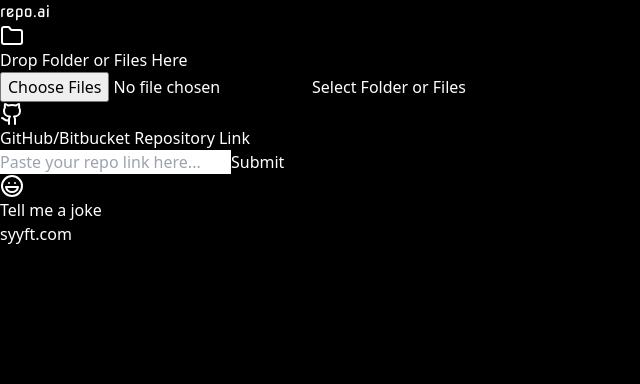
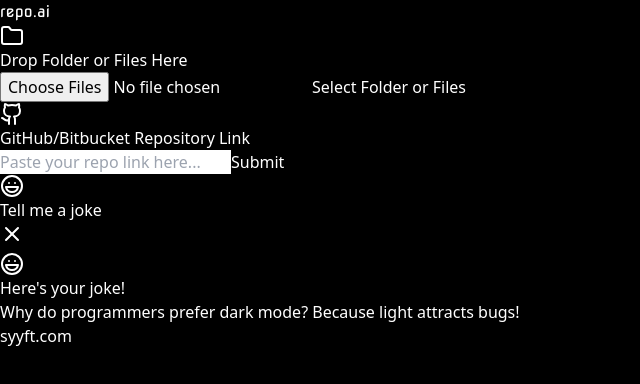
Before and after one commit to SYYFT/repo_ai, a React (Vite) app: page /file-explorer in a window 1280 px wide. Both pictures are taken after a click on the element "Tell me a joke". Shown: the top 384 px of the page, without its empty margins (0-640 px from the left). Built offline with nearby package versions, Linux system fonts and the light colour scheme.

Commit message:
Added Pop-Up Button

```diff
--- a/src/component/FileExplorer.tsx
+++ b/src/component/FileExplorer.tsx
@@ -1,5 +1,5 @@
 import React, { useState } from "react";
-import { Folder, UploadCloud, Github, Laugh } from "lucide-react";
+import { Folder, UploadCloud, Github, Laugh, X } from "lucide-react";
 import { useNavigate } from "react-router-dom";
 
 interface FileInfo {
@@ -15,7 +15,8 @@ interface FileExplorerProps {
 
 export default function FileExplorer({ setFiles }: FileExplorerProps) {
   const [isDragging, setIsDragging] = useState(false);
-  const [repoLink, setRepoLink] = useState(""); // 📌 Store GitHub/Bitbucket Link
+  const [repoLink, setRepoLink] = useState("");
+  const [isJokeOpen, setIsJokeOpen] = useState(false);
   const navigate = useNavigate();
 
   // 📌 Process files & navigate to analysis
@@ -56,11 +57,6 @@ export default function FileExplorer({ setFiles }: FileExplorerProps) {
     return parseFloat((bytes / Math.pow(k, i)).toFixed(2)) + " " + sizes[i];
   };
 
-  // 📌 Handle Joke
-  const handleJoke = () => {
-    alert("Why do programmers prefer dark mode? Because light attracts bugs!");
-  };
-
   // 📌 Handle Repo Link Submission
   const handleRepoSubmit = () => {
     if (repoLink.trim() !== "") {
@@ -71,9 +67,9 @@ export default function FileExplorer({ setFiles }: FileExplorerProps) {
 
   return (
     <div className="h-screen flex items-center justify-center">
-    <div className="absolute top-6 left-1/2 -translate-x-1/2 cursor-pointer" onClick={() => navigate("/")}>
-    <h1 className="text-7xl font-bold bg-gradient-to-r from-green-400 to-emerald-500 bg-clip-text text-transparent tracking-tight" style={{ fontFamily: "'Nova Square', sans-serif" }}>repo.ai</h1>
-    </div>
+      <div className="absolute top-6 left-1/2 -translate-x-1/2 cursor-pointer" onClick={() => navigate("/")}>
+        <h1 className="text-7xl font-bold bg-gradient-to-r from-green-400 to-emerald-500 bg-clip-text text-transparent tracking-tight" style={{ fontFamily: "'Nova Square', sans-serif" }}>repo.ai</h1>
+      </div>
       <div className="grid grid-cols-2 grid-rows-2 gap-4 w-3/4 h-3/4">
         {/* 📌 Drop Folder or Files (Top Left) */}
         <div
@@ -132,12 +128,42 @@ export default function FileExplorer({ setFiles }: FileExplorerProps) {
 
         {/* 📌 Tell Me a Joke (Bottom Right) */}
         <div
+          onClick={() => setIsJokeOpen(true)}
           className="flex flex-col items-center justify-center border-2 border-green-400 rounded-lg p-6 transition-all duration-300 cursor-pointer bg-green-900/20 hover:bg-green-900/40"
-          onClick={handleJoke}
         >
           <Laugh className="w-16 h-16 text-green-400 mb-3" />
           <p className="text-lg font-medium text-green-400">Tell me a joke</p>
         </div>
+
+        {/* Custom Joke Dialog */}
+        {isJokeOpen && (
+          <div className="fixed inset-0 flex items-center justify-center z-50">
+            {/* Backdrop */}
+            <div
+              className="absolute inset-0 bg-black/50 backdrop-blur-sm"
+              onClick={() => setIsJokeOpen(false)}
+            />
+
+            {/* Dialog Content */}
+            <div className="relative bg-gray-900 border-2 border-green-400 rounded-xl p-6 max-w-md w-full m-4 transform transition-all">
+              <button
+                onClick={() => setIsJokeOpen(false)}
+                className="absolute top-4 right-4 text-green-400 hover:text-green-300"
+              >
+                <X className="w-5 h-5" />
+              </button>
+
+              <div className="flex items-center gap-2 mb-4">
+                <Laugh className="w-6 h-6 text-green-400" />
+                <h2 className="text-xl font-semibold text-green-400">Here's your joke!</h2>
+              </div>
+
+              <p className="text-lg text-green-400 text-center">
+                Why do programmers prefer dark mode? Because light attracts bugs!
+              </p>
+            </div>
+          </div>
+        )}
       </div>
     </div>
   );
```
